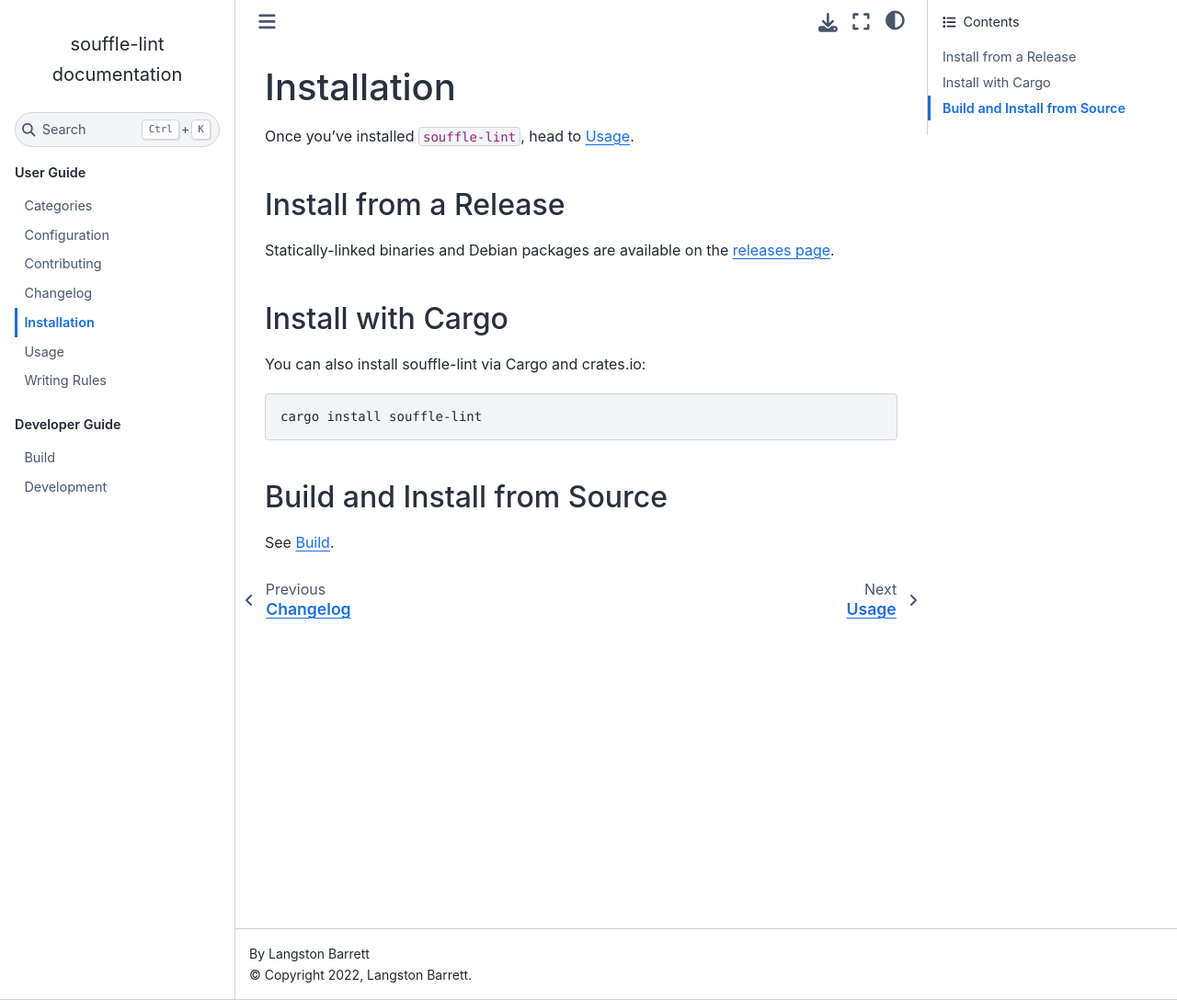
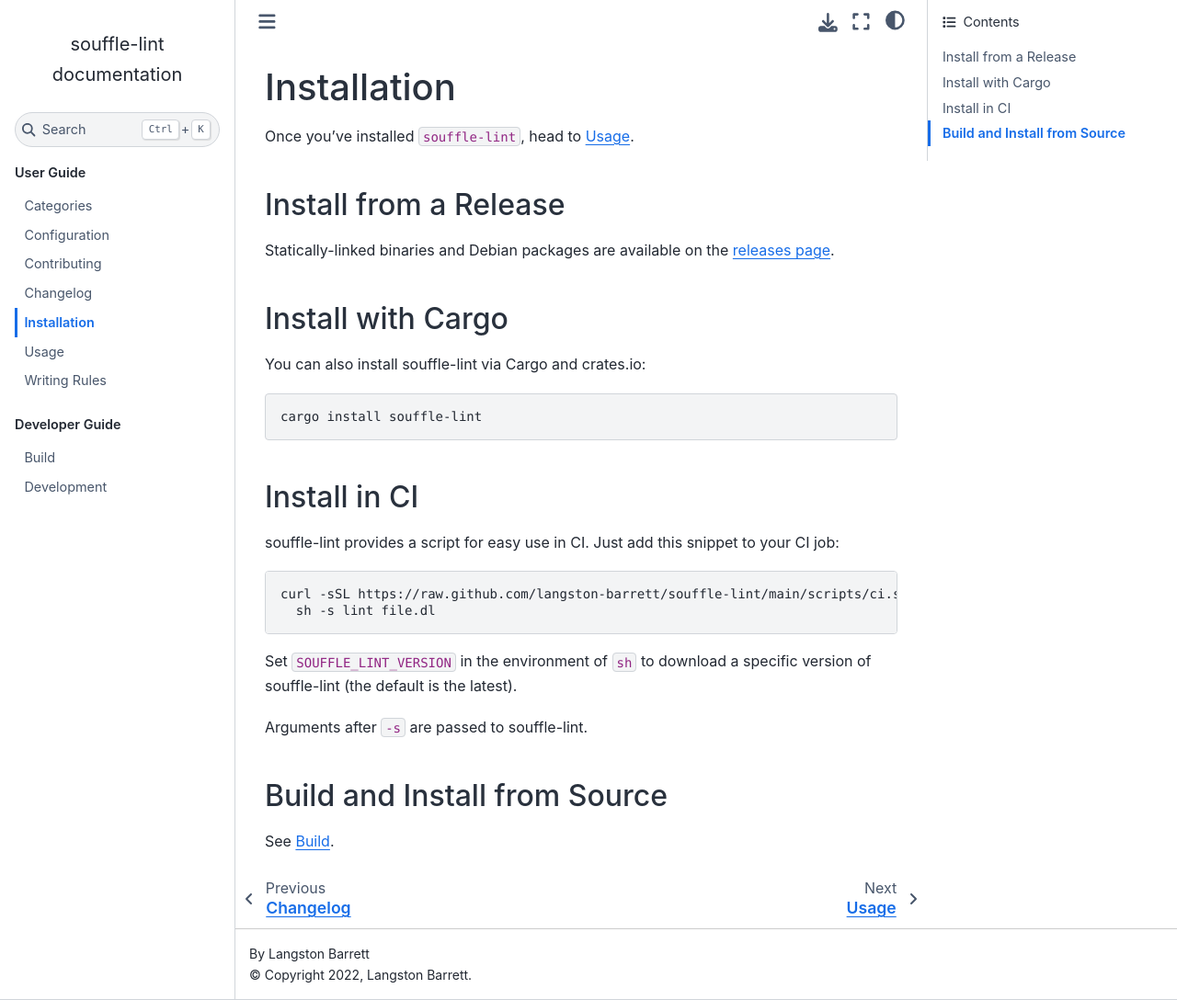
Before and after one commit to langston-barrett/souffle-lint, a Sphinx documentation site: the page built from doc/install.rst, in a window 1280 px wide and 1088 px high. Shown: the whole window at 92% size. Built offline with Sphinx 7.4.7 and the Sphinx Book theme 1.1.4, drawn with Linux system fonts in a browser that asks for light colours.

Commit message:
Add a script for easy CI setup

```diff
--- a/doc/dev.rst
+++ b/doc/dev.rst
@@ -34,6 +34,7 @@
 
 - Create branch with a name starting with ``release``
 - Update ``doc/changelog.rst``
+- Update the version number in ``scripts/ci.sh``
 - Update the version number in ``Cargo.toml``, then ``cargo build --release``
 - Check that CI was successful on the release branch
 - Merge the release branch to ``main``
--- a/doc/install.rst
+++ b/doc/install.rst
@@ -17,7 +17,23 @@
 
 .. code-block:: bash
 
-   cargo install souffle-lint
+  cargo install souffle-lint
+
+Install in CI
+=============
+
+souffle-lint provides a script for easy use in CI. Just add this snippet to
+your CI job:
+
+.. code-block:: bash
+
+  curl -sSL https://raw.github.com/langston-barrett/souffle-lint/main/scripts/ci.sh | \
+    sh -s lint file.dl
+
+Set ``SOUFFLE_LINT_VERSION`` in the environment of ``sh`` to download a
+specific version of souffle-lint (the default is the latest).
+
+Arguments after ``-s`` are passed to souffle-lint.
 
 Build and Install from Source
 =============================
```
Also changed, not shown: 1 other file.
